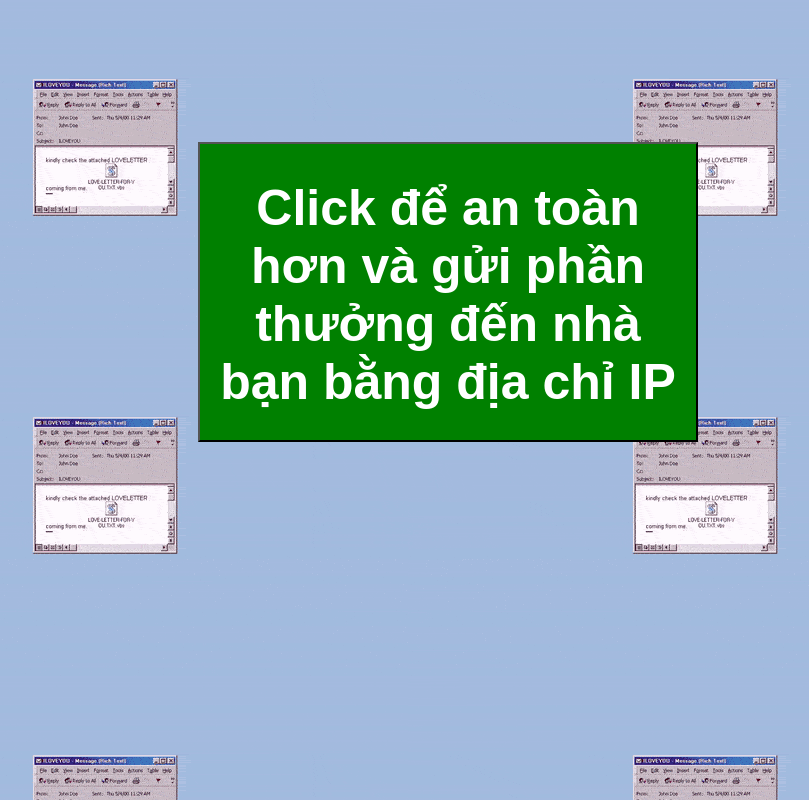
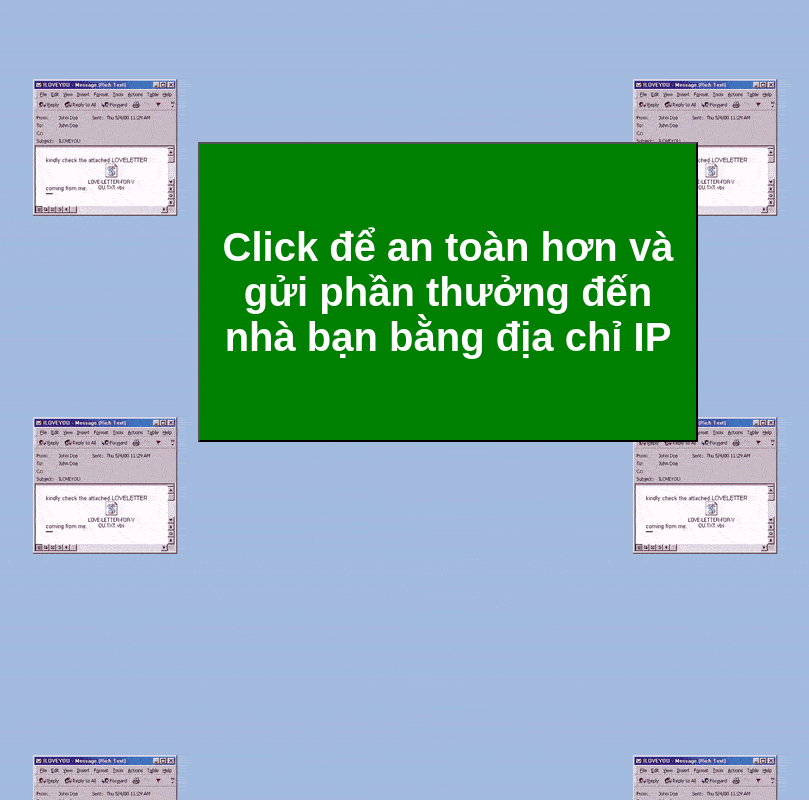
Before and after one commit to vietmrvu/amazing, a plain HTML site: page next.html in a window 1280 px wide. Shown: the whole page, without its empty margins (192-1001 px from the left). Drawn offline with Linux system fonts and the light colour scheme.

Commit message:
Update next.html

```diff
--- a/next.html
+++ b/next.html
@@ -17,7 +17,7 @@
 </head>
 <body>
 	<a href="video.html" style="width: 500px; margin: 142px auto; display: block; height: 300px;">
-	<button type="button" id="btn" style=""><h1 style="font-size: 50px; color: white">Click để an toàn hơn và gửi phần thưởng đến nhà bạn bằng địa chỉ IP</h1></button></a>
+	<button type="button" id="btn" style=""><h1 style="font-size: 40px; color: white">Click để an toàn hơn và gửi phần thưởng đến nhà bạn bằng địa chỉ IP</h1></button></a>
 
 </body>
 </html>
```
